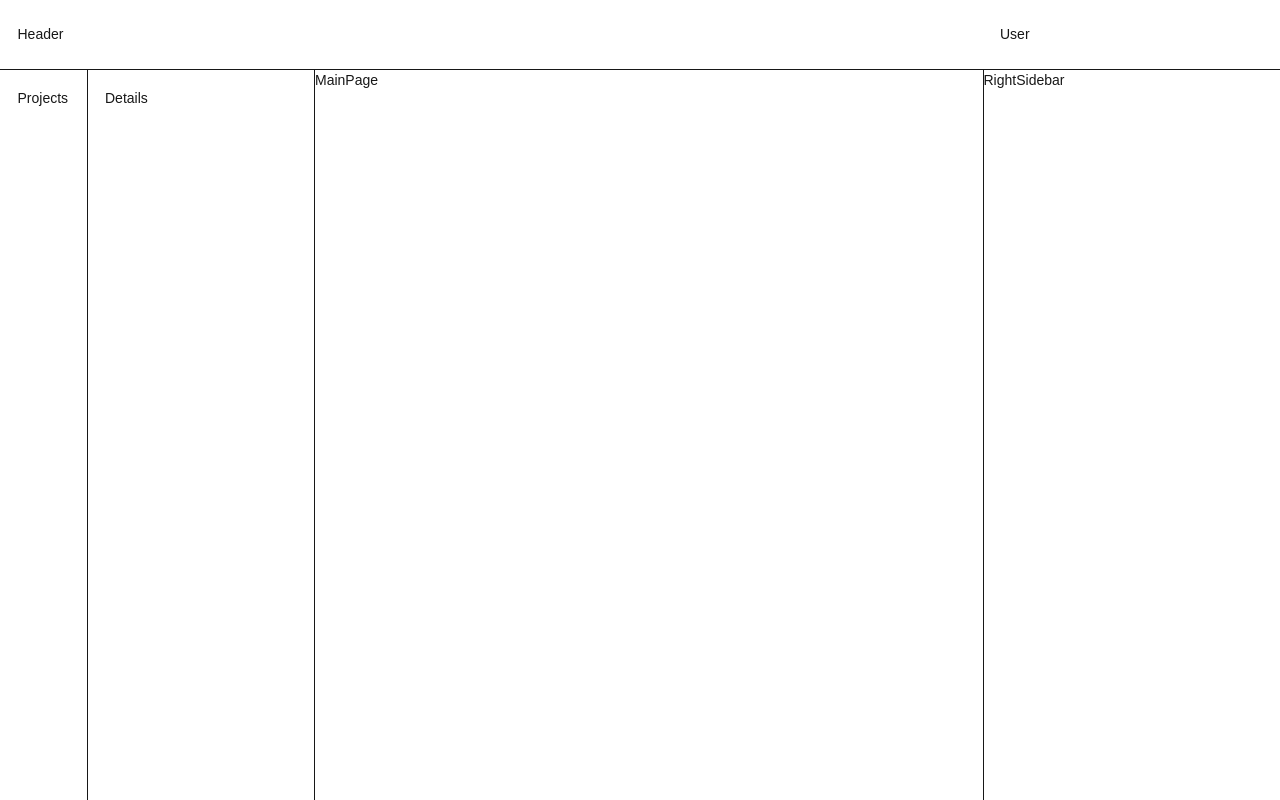
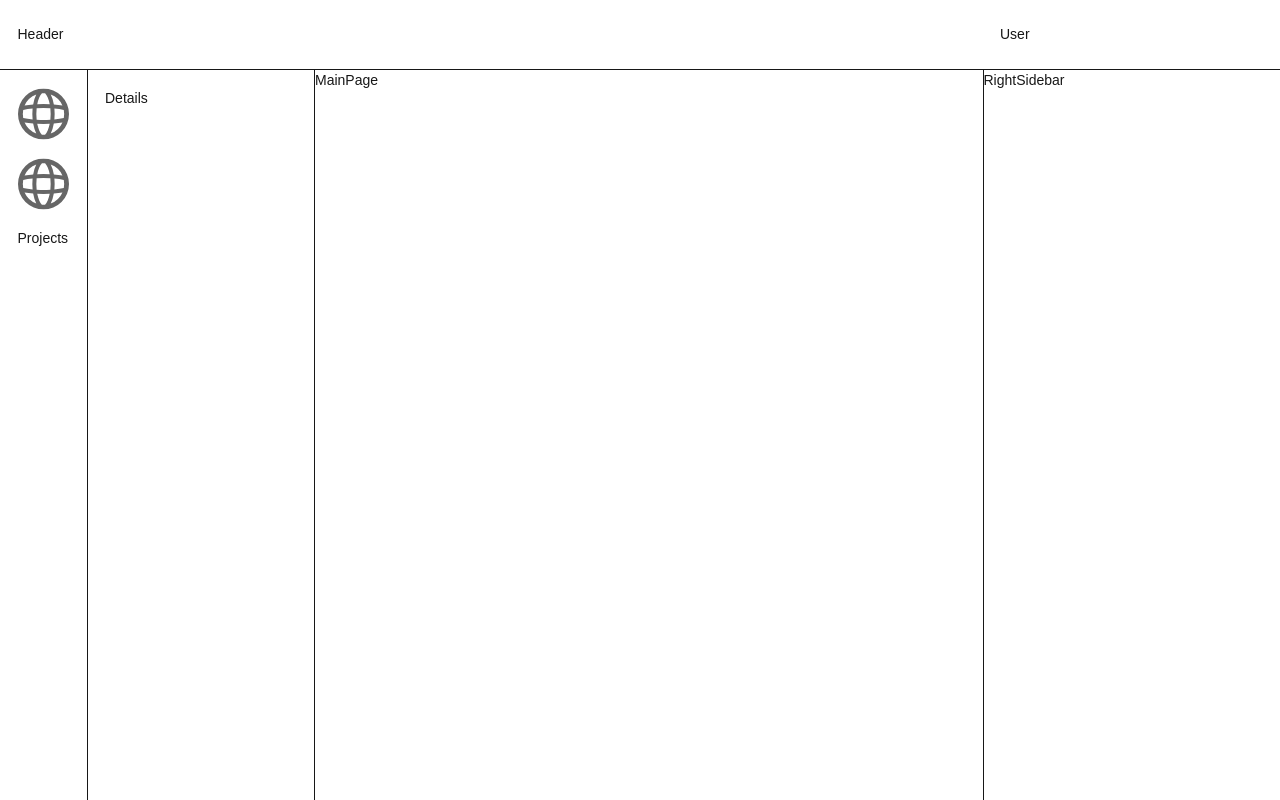
Before and after one commit to GGADDK/GGADDK.Front, a Next.js app: page / in a window 1280 px wide. Built offline with nearby package versions, Linux system fonts and the light colour scheme.

Commit message:
feat :: 아이콘 생성

```diff
--- a/src/shared/components/LeftSidebar.tsx
+++ /dev/null
@@ -1,28 +0,0 @@
-import React from "react";
-
-const ProjectDetailSidebar: React.FC = () => {
-  return (
-    <div className="w-65 h-full border-r-1 box">
-      Details
-    </div>
-  )
-}
-
-const ProjectListSidebar: React.FC = () => {
-  return (
-    <div className="w-25 h-full border-r-1 box">
-      Projects
-    </div>
-  )
-}
-
-const LeftSidebar: React.FC = () => {
-  return (
-    <aside className="w-90 h-full flex">
-      <ProjectListSidebar />
-      <ProjectDetailSidebar />
-    </aside>
-  )
-}
-
-export default LeftSidebar;
--- /dev/null
+++ b/src/shared/components/LeftSidebar/index.tsx
@@ -0,0 +1,40 @@
+import React from "react";
+import Image from "next/image";
+import { ProjectIconProps } from "@/shared/components/LeftSidebar/interfaces";
+import TempImage from "../../../../public/globe.svg";
+
+const ProjectDetailSidebar: React.FC = () => {
+  return (
+    <div className="w-65 h-full border-r-1 box">
+      Details
+    </div>
+  )
+}
+
+const ProjectListSidebar: React.FC = () => {
+  return (
+    <div className="w-25 h-full border-r-1 box flex flex-col gap-5">
+      <ProjectIcon src={TempImage} alt="Image"/>
+      <ProjectIcon src={TempImage} alt="Image"/>
+      Projects
+    </div>
+  )
+}
+
+
+const ProjectIcon: React.FC = ({ src, alt }: ProjectIconProps) => {
+  return (
+    <Image src={src} alt={alt} className="w-[3.75rem] h-[3.75rem]" />
+  )
+}
+
+const LeftSidebar: React.FC = () => {
+  return (
+    <aside className="w-90 h-full flex">
+      <ProjectListSidebar/>
+      <ProjectDetailSidebar/>
+    </aside>
+  )
+}
+
+export default LeftSidebar;
--- /dev/null
+++ b/src/shared/components/LeftSidebar/interfaces.ts
@@ -0,0 +1,6 @@
+import {StaticRequire, StaticImageData} from "next/dist/shared/lib/get-img-props";
+
+export interface ProjectIconProps {
+  src: string | StaticRequire | StaticImageData;
+  alt: string;
+}
```
